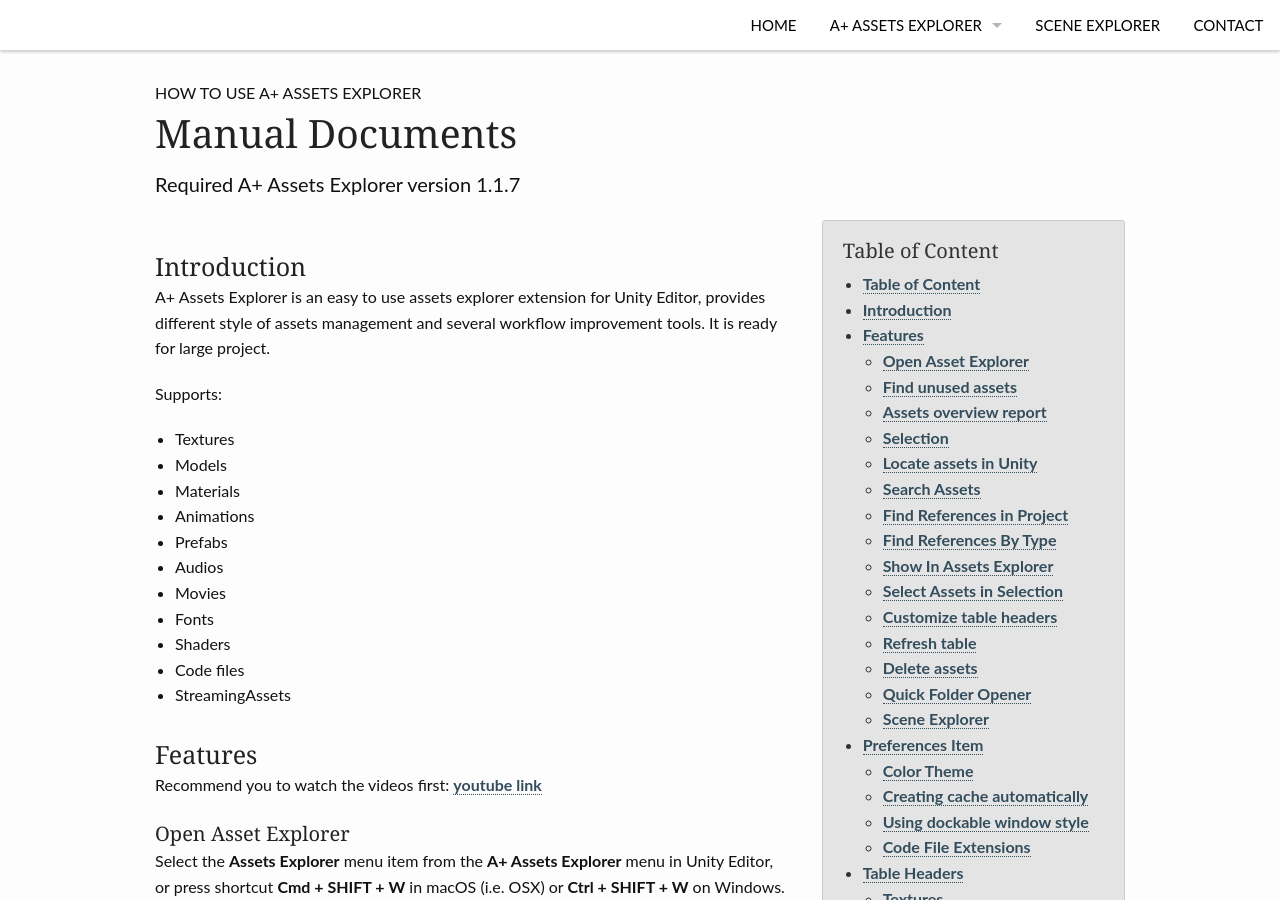
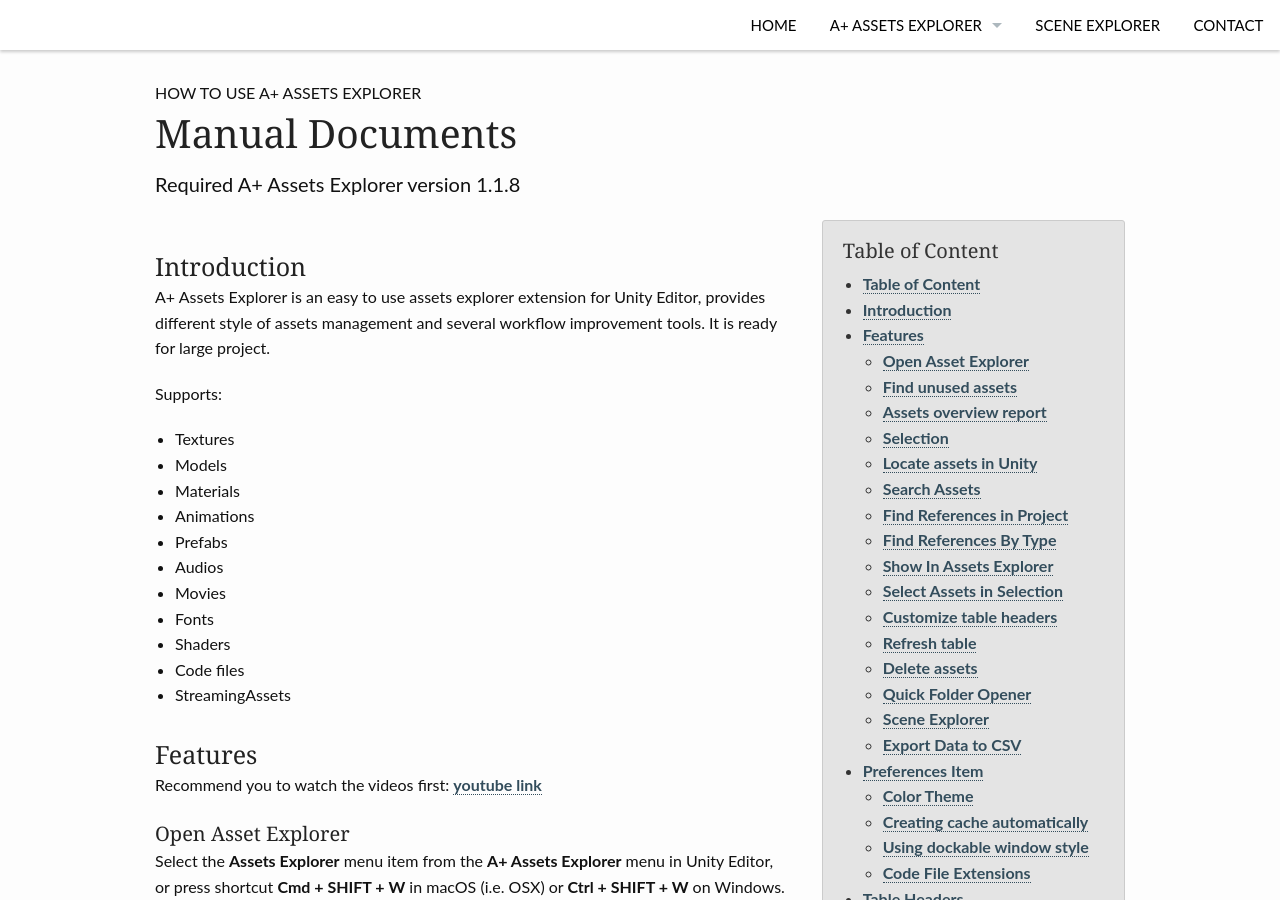
Before and after one commit to amloveyweb/amloveyweb.github.io, a Jekyll site: the page built from pages/AssetsExplorer/assetexplorer_manual.md, in a window 1280 px wide and 900 px high. Built offline with Jekyll 4.4.1, drawn with Linux system fonts in a browser that asks for light colours; comment, search, counter and statistics services are not loaded; some of the changed text lies outside the part shown.

Commit message:
update to 1.1.8

```diff
--- a/pages/AssetsExplorer/assetexplorer_manual.md
+++ b/pages/AssetsExplorer/assetexplorer_manual.md
@@ -2,7 +2,7 @@
 layout: page-fullwidth
 title: "Manual Documents"
 subheadline: "How to use A+ Assets Explorer"
-teaser: "Required A+ Assets Explorer version 1.1.7"
+teaser: "Required A+ Assets Explorer version 1.1.8"
 permalink: "/assetexplorer/manual"
 ---
 <div class="row">
@@ -150,6 +150,10 @@
 #### Scene Explorer
 
 More details see [this page](http://www.amlovey.com/SceneExplorer/).
+
+#### Export Data to CSV
+
+Via the Menu __Tools__ -> __A+ Assets Explorer__ -> __Data Exporter__ -> __Export to CSV__.
 
 ### Preferences Item
 
@@ -340,6 +344,11 @@
 
 ### Release note:
 
+__v1.1.8__
+
+1. Able to export data to CSV file now
+2. Some bug fixes
+
 __v1.1.7__
 
 1. Add blacklist feature
```
